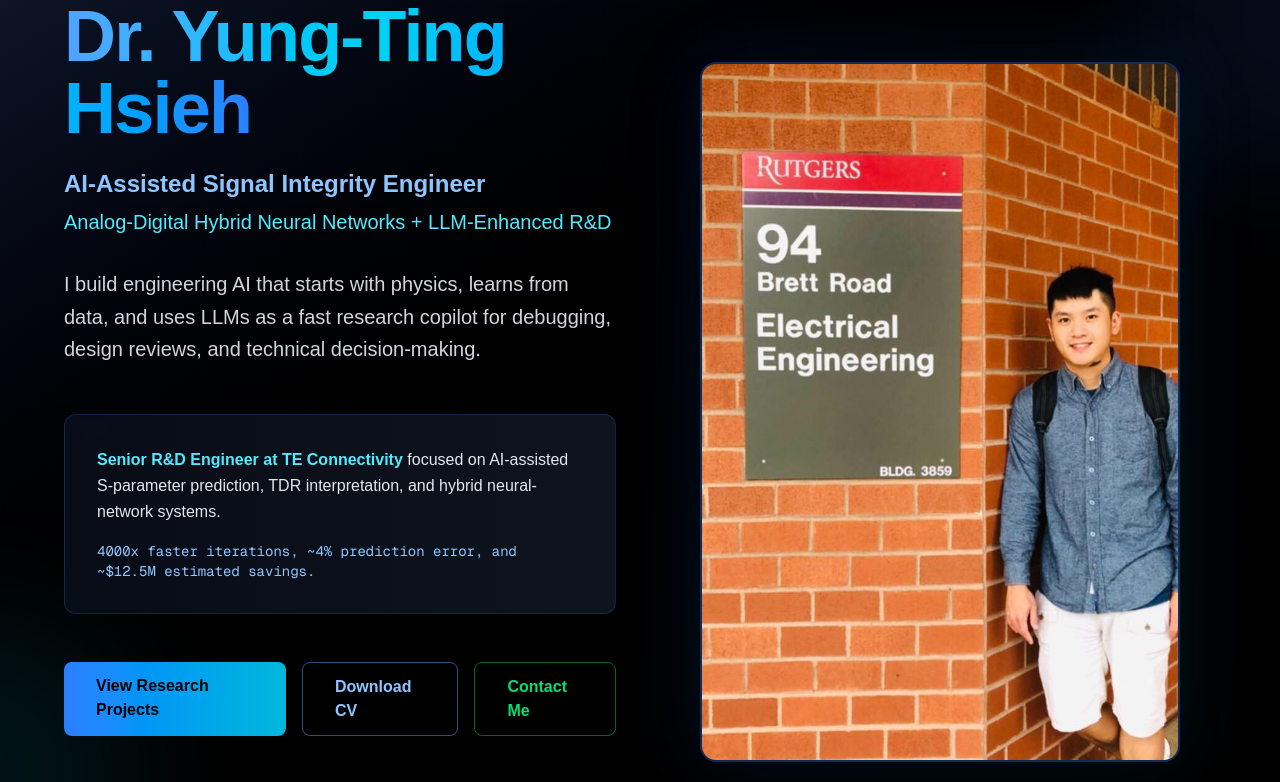
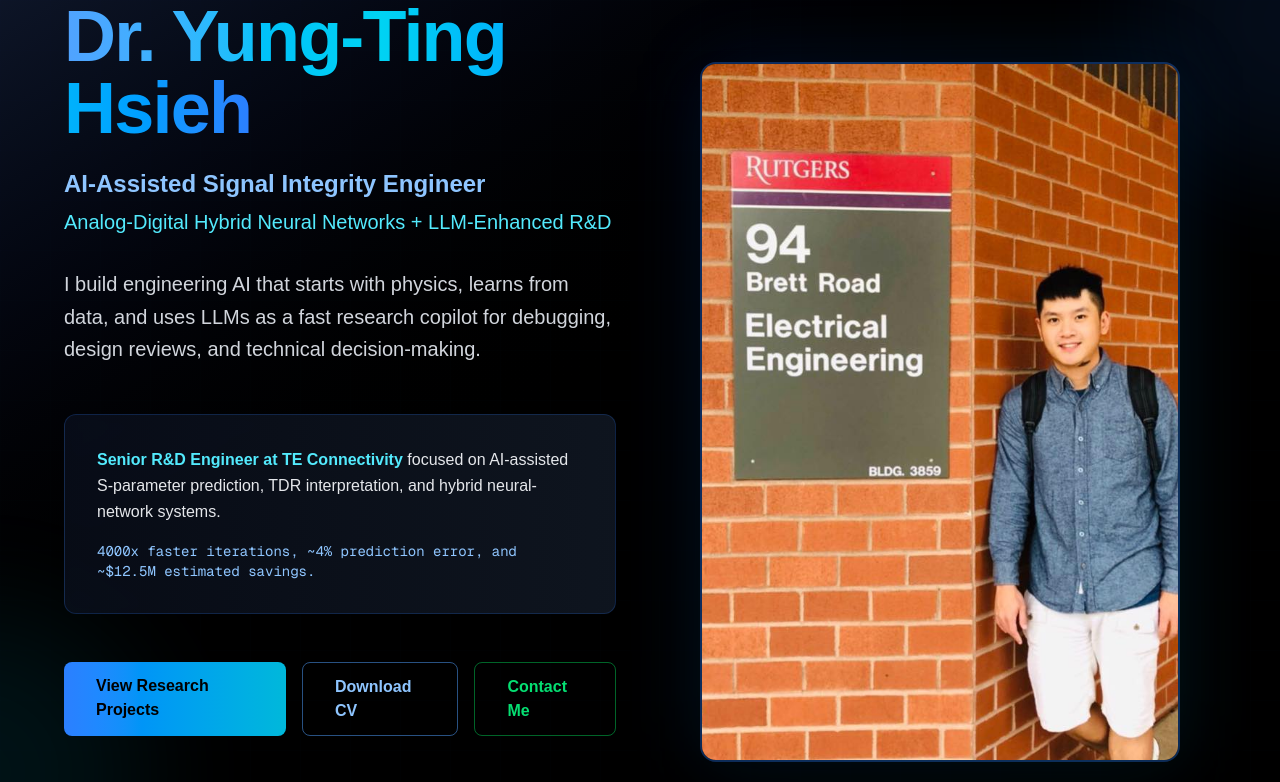
Before and after one commit to dryungtinghsieh-ui/ai-portfolio, a Next.js app: page / in a window 1280 px wide. Shown: the top 782 px of the page. Built offline with nearby package versions, Linux system fonts and the light colour scheme.

Commit message:
tweak: adjust portrait crop focal point to 60 percent

```diff
--- a/app/page.tsx
+++ b/app/page.tsx
@@ -152,7 +152,7 @@ export default function Home() {
                         height={700}
                         priority
                         className="h-full w-full object-cover object-[42%_center]"
-                        style={{ objectPosition: '55% center' }}
+                        style={{ objectPosition: '60% center' }}
                       />
                     </div>
                   </div>
@@ -254,7 +254,7 @@ export default function Home() {
                       height={700}
                       priority
                       className="h-full w-full object-cover object-[42%_center]"
-                      style={{ objectPosition: '55% center' }}
+                      style={{ objectPosition: '60% center' }}
                     />
                   </div>
                 </div>
```
